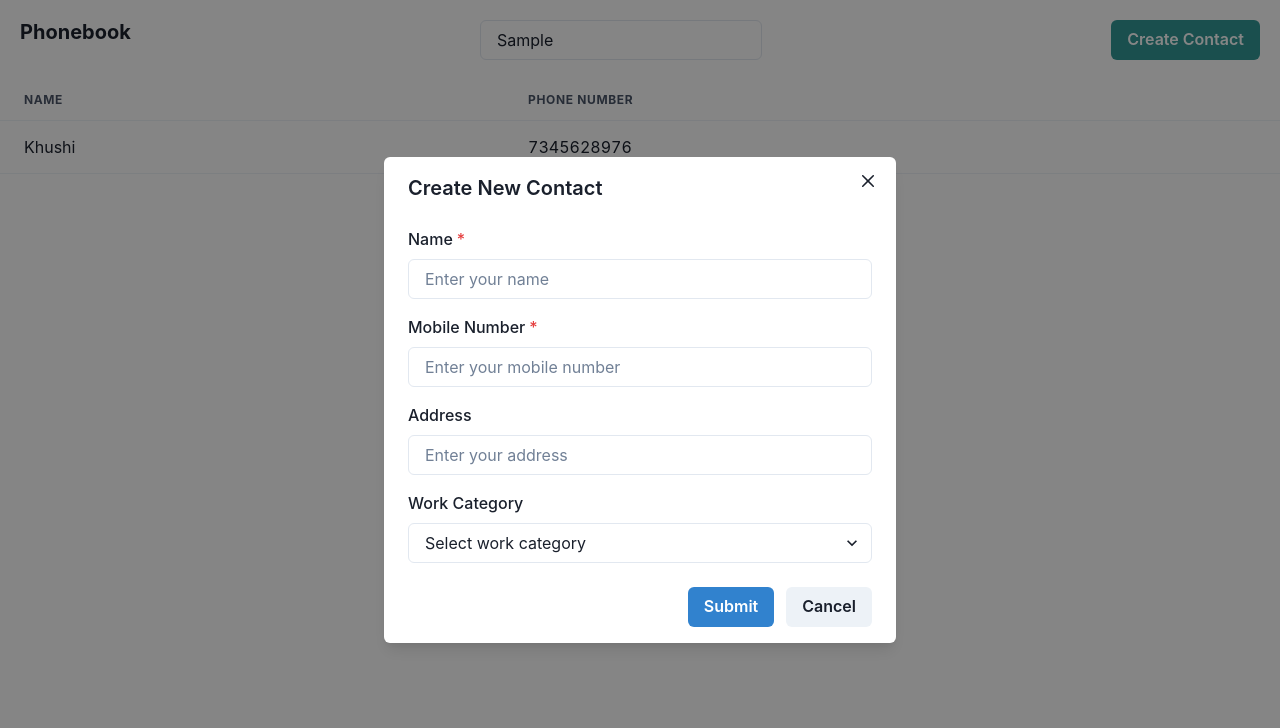
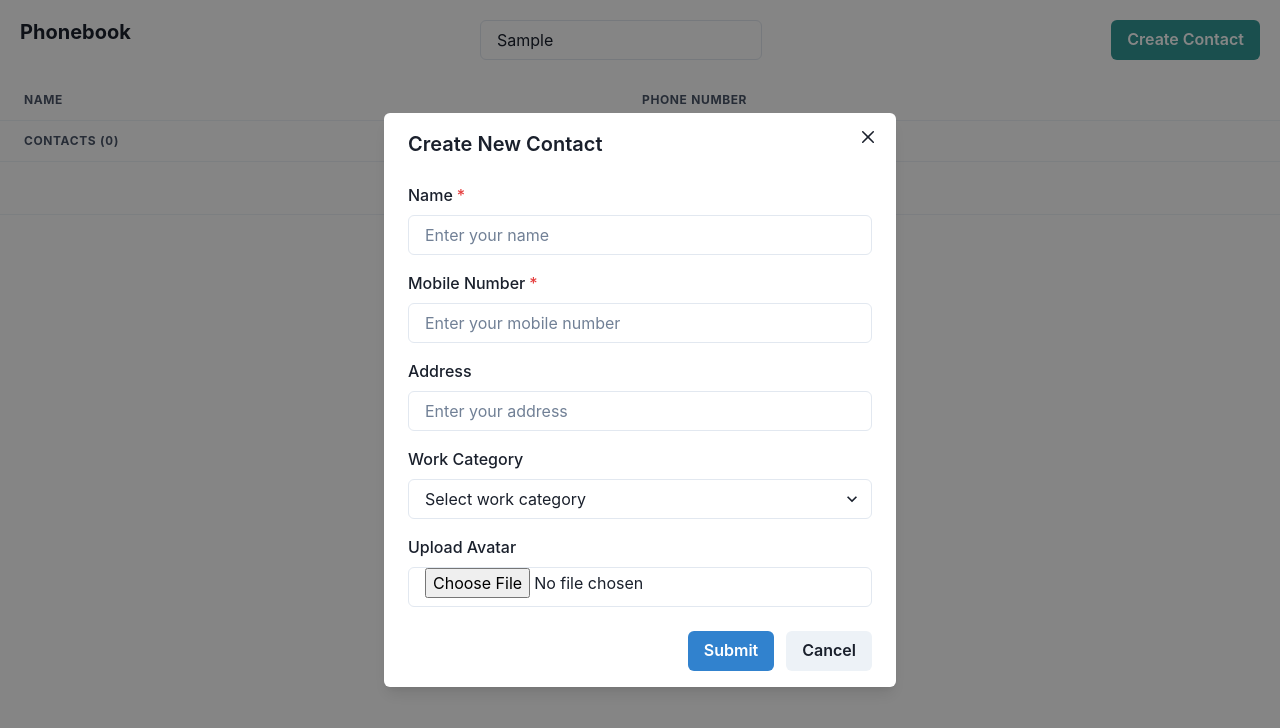
Before and after one commit to manishachoudhary-ge/Phonebook, a React (Vite) app: page / in a window 1280 px wide. Both pictures are taken after typing "Sample" into the empty fields and a click on the button "Create Contact". Shown: the top 728 px of the page. Built offline with nearby package versions, Linux system fonts and the light colour scheme.

Commit message:
contact added and display

```diff
--- a/package.json
+++ b/package.json
@@ -11,6 +11,7 @@
   },
   "dependencies": {
     "@chakra-ui/form-control": "^2.2.0",
+    "@chakra-ui/icons": "^2.2.4",
     "@chakra-ui/react": "^2.10.9",
     "@emotion/react": "^11.14.0",
     "@mui/icons-material": "^7.3.4",
--- a/src/App.jsx
+++ b/src/App.jsx
@@ -2,6 +2,7 @@ import { useState } from 'react'
 import Navpb from './Components/Navpb';
 import List from './Components/ListConDis';
 import NewContact from './Components/NewContact';
+import ContactList from './Components/ContactList';
 
 import { Container, HStack, Heading, Input, Button, Box, Flex } from "@chakra-ui/react";
 import './App.css'
@@ -22,7 +23,8 @@ function App() {
           <NewContact />
           </Box>
         </Flex>
-      <List />
+      {/* <List /> */}
+      <ContactList />
 
 
 
--- /dev/null
+++ b/src/Components/ContactList.jsx
@@ -0,0 +1,66 @@
+import React from "react";
+import { useSelector } from "react-redux";
+import {
+  Table,
+  Thead,
+  Tbody,
+  Tr,
+  Th,
+  Td,
+  TableContainer,
+  Avatar,
+  Flex,
+  Text,
+} from "@chakra-ui/react";
+
+function ContactList() {
+  const contactList = useSelector((state) => state.contacts.contactList);
+  console.log(contactList);
+  return (
+    <TableContainer>
+      <Table variant="simple" size="md">
+        <Thead>
+          <Tr>
+            <Th>Name</Th>
+            <Th>Phone Number</Th>
+          </Tr>
+          <Tr fontWeight="light">
+            <Th>Contacts ({contactList.length})</Th><Th></Th>
+          </Tr>
+
+        </Thead>
+        <Tbody>
+          {contactList.length === 0 ? (
+            <Tr>
+              <Td colSpan={2} textAlign="center" color="gray.500">
+                No contacts added yet.
+              </Td>
+            </Tr>
+          ) : (
+            contactList
+              .slice()
+              .sort((a, b) => a.name.localeCompare(b.name))
+              .map((contact, index) => (
+                <Tr key={index} _hover={{ bg: "gray.50" }}>
+                  <Td>
+                    <Flex align="center" gap={3}>
+                      <Avatar
+                        size="sm"
+                        name={contact.name}
+                        bg="teal.400"
+                        color="white"
+                      />
+                      <Text fontWeight="medium">{contact.name}</Text>
+                    </Flex>
+                  </Td>
+                  <Td>{contact.mobileNo}</Td>
+                </Tr>
+              ))
+          )}
+        </Tbody>
+      </Table>
+    </TableContainer>
+  );
+}
+
+export default ContactList;
--- a/src/Components/NewContact.jsx
+++ b/src/Components/NewContact.jsx
@@ -5,24 +5,66 @@ import {Input,Select,Box,VStack,Modal, ModalOverlay, ModalContent, ModalHeader,
 ModalBody, ModalFooter, useDisclosure} from '@chakra-ui/react';
 import { FormControl, FormLabel } from '@chakra-ui/form-control';
 import { useSelector, useDispatch } from 'react-redux';
-import {createName, createMobileno, createAddress, creatework} from '../features/contactSlice';
+import {createContact, addContact} from '../features/contactSlice';
+import { current } from '@reduxjs/toolkit';
 
 function NewContact() {
-  const {name, mobileNo, address,work } = useSelector((state)=>state.contacts);
+  const { currentContact  } = useSelector((state)=>state.contacts);
   const dispatch = useDispatch();
    const { isOpen, onOpen, onClose } = useDisclosure();
 
   // const [showForm, setShowform] = useState(false);
 
-  console.log({name});
+
   const handlesubmit = (event)=>{
     event.preventDefault();
+     const { name, mobileNo, Work } = currentContact;
+
+  // Basic validation
+  if (!name.trim()) {
+    alert("Name is required");
+    return;
+  }
+
+  if (!mobileNo.trim()) {
+    alert("Mobile Number is required");
+    return;
+  }
+
+  if (!Work.trim()) {
+    alert("Work Category is required");
+    return;
+  }
+
+    dispatch(addContact());
     // setShowform(false);
-    console.log({name, mobileNo, address, work});
+    // console.log({name, mobileNo, address, work});
      onClose();
 
+  }
 
-  }
+   const handleFileUpload = async (e) => {
+    const file = e.target.files[0];
+    if (!file) return;
+
+    const formData = new FormData();
+    formData.append("file", file);
+    formData.append("upload_preset", "phonebook_preset"); //  preset
+
+    try {
+      const res = await fetch(
+        "https://api.cloudinary.com/v1_1/dpmtrgjj6/image/upload", //  YOUR_CLOUD_NAME
+        {
+          method: "POST",
+          body: formData,
+        }
+      );
+      const data = await res.json();
+      dispatch(createContact({ field: "avatar", value: data.secure_url }));
+    } catch (err) {
+      console.error("Upload failed:", err);
+    }
+  };
 
   return (
 
@@ -37,11 +79,11 @@ function NewContact() {
           <form onSubmit={handlesubmit}>
             <ModalBody>
               <VStack spacing={4}>
-                <FormControl isRequired>
+                <FormControl isRequired >
                   <FormLabel>Name</FormLabel>
                   <Input
-                    value={name}
-                    onChange={(e) => dispatch(createName(e.target.value))}
+                    value={currentContact.name}
+                    onChange={(e) => dispatch(createContact({ field: 'name', value: e.target.value }))}
                     placeholder="Enter your name"
                   />
                 </FormControl>
@@ -50,8 +92,8 @@ function NewContact() {
                   <FormLabel>Mobile Number</FormLabel>
                   <Input
                     type="tel"
-                    value={mobileNo}
-                    onChange={(e) => dispatch(createMobileno(e.target.value))}
+                    value={currentContact.mobileNo}
+                    onChange={(e) => dispatch(createContact({ field: 'mobileNo', value: e.target.value }))}
                     placeholder="Enter your mobile number"
                   />
                 </FormControl>
@@ -59,8 +101,8 @@ function NewContact() {
                 <FormControl>
                   <FormLabel>Address</FormLabel>
                   <Input
-                    value={address}
-                    onChange={(e) => dispatch(createAddress(e.target.value))}
+                    value={currentContact.address}
+                    onChange={(e) => dispatch(createContact({ field: 'address', value: e.target.value }))}
                     placeholder="Enter your address"
                   />
                 </FormControl>
@@ -68,8 +110,8 @@ function NewContact() {
                 <FormControl>
                   <FormLabel>Work Category</FormLabel>
                   <Select
-                    value={work}
-                    onChange={(e) => dispatch(creatework(e.target.value))}
+                    value={currentContact.Work}
+                    onChange={(e) => dispatch(createContact({ field: 'Work', value: e.target.value }))}
                     placeholder="Select work category"
                   >
                     <option value="work">Work</option>
@@ -77,6 +119,17 @@ function NewContact() {
                     <option value="friends">Friends</option>
                     <option value="family">Family</option>
                   </Select>
+                </FormControl>
+                 <FormControl>
+                  <FormLabel>Upload Avatar</FormLabel>
+                  <Input type="file" accept="image/*" onChange={handleFileUpload} />
+                  {currentContact.avatar && (
+                    <img
+                      src={currentContact.avatar}
+                      alt="avatar"
+                      style={{ width: "60px", height: "60px", borderRadius: "50%", marginTop: "5px" }}
+                    />)}
+
                 </FormControl>
               </VStack>
             </ModalBody>
--- a/src/features/contactSlice.js
+++ b/src/features/contactSlice.js
@@ -1,35 +1,96 @@
 import { Work } from '@mui/icons-material'
 import { createSlice } from '@reduxjs/toolkit'
 
-export const contactSlice = createSlice({
-  name: 'contacts',
-  initialState: {
+const initialState = {
+  currentContact: {
     name: "",
     mobileNo: "",
     address: "",
-    Work: ""
+    Work: "" ,
+    avatar: "",
   },
+  contactList: [],
+};
+
+export const contactSlice = createSlice({
+  name: 'contacts',
+  initialState,
   reducers: {
 
     // createcontact: (state, action) => {
     //   state.value += action.payload
     //   // state.value.push(action.payload)
     // },
-    createName: (state, action) =>{
-      state.name = action.payload
+    createContact: (state, action) =>{
+      state.currentContact[action.payload.field] = action.payload.value;
     },
-    createMobileno: (state, action) =>{
-      state.mobileNo = action.payload
-    },
-    createAddress: (state, action) =>{
-      state.address = action.payload
-    },
-    creatework: (state, action) =>{
-      state.Work = action.payload
+    addContact: (state) =>{
+      state.contactList.push(state.currentContact);
+      state.currentContact = initialState.currentContact; // Reset currentContact after adding
     }
   },
 })
 
-export const { createName,  createMobileno, createAddress, creatework } = contactSlice.actions
+export const { createContact, addContact } = contactSlice.actions
 
 export default contactSlice.reducer
+
+
+
+
+
+
+
+
+
+
+
+
+
+
+
+
+
+
+
+
+
+
+
+
+
+// import { Work } from '@mui/icons-material'
+// import { createSlice } from '@reduxjs/toolkit'
+
+// export const contactSlice = createSlice({
+//   name: 'contacts',
+//   initialState: {
+//     name: "",
+//     mobileNo: "",
+//     address: "",
+//     Work: ""
+//   },
+//   reducers: {
+
+//     // createcontact: (state, action) => {
+//     //   state.value += action.payload
+//     //   // state.value.push(action.payload)
+//     // },
+//     createName: (state, action) =>{
+//       state.name = action.payload
+//     },
+//     createMobileno: (state, action) =>{
+//       state.mobileNo = action.payload
+//     },
+//     createAddress: (state, action) =>{
+//       state.address = action.payload
+//     },
+//     creatework: (state, action) =>{
+//       state.Work = action.payload
+//     }
+//   },
+// })
+
+// export const { createName,  createMobileno, createAddress, creatework } = contactSlice.actions
+
+// export default contactSlice.reducer
```
Also changed, not shown: 1 other file (tests, documents, lock files or other folders).
